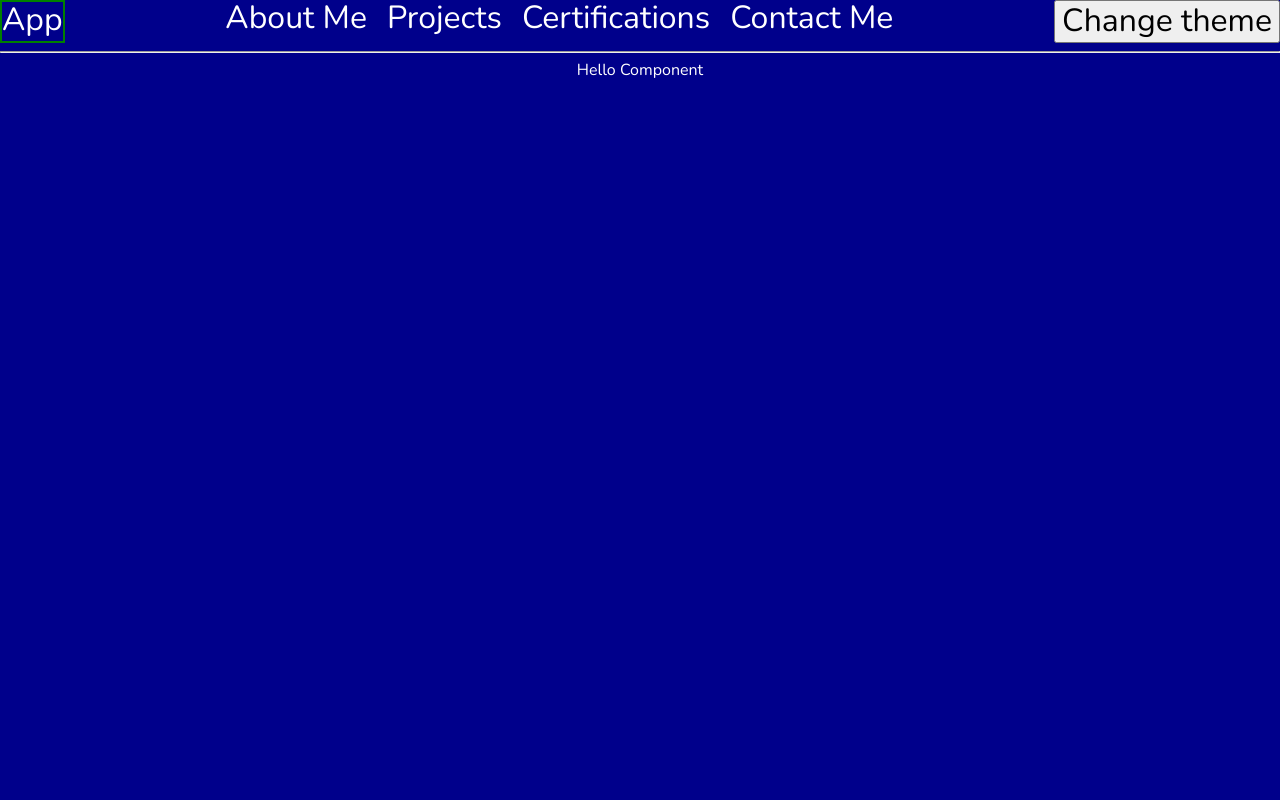
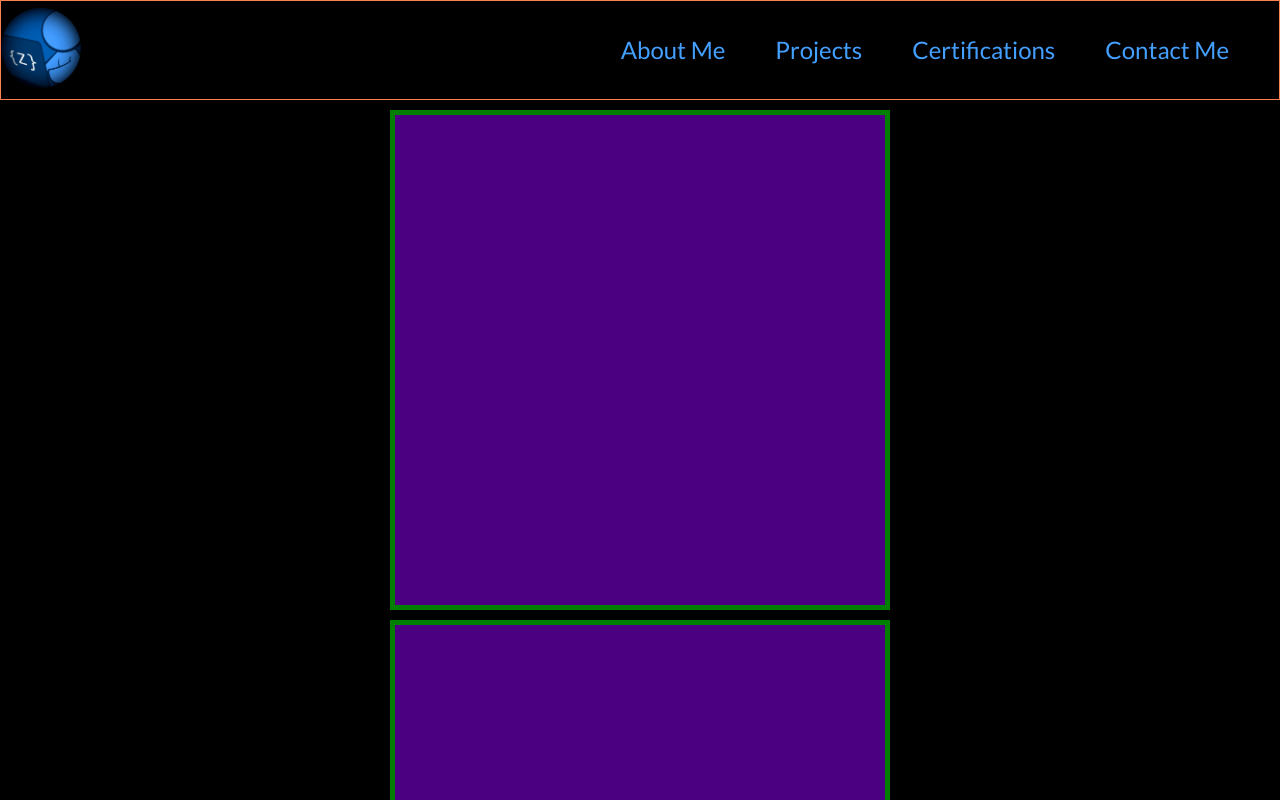
Before and after one commit to Shizuri/React-portfolio, a React (Create React App) app: page / in a window 1280 px wide. Shown: the top 800 px of the page. Built offline with nearby package versions, Linux system fonts and the light colour scheme.

Commit message:
Working on navbar

```diff
--- a/public/index.html
+++ b/public/index.html
@@ -23,7 +23,7 @@
       Learn how to configure a non-root public URL by running `npm run build`.
     -->
   <link
-    href="https://fonts.googleapis.com/css2?family=Nunito:ital,wght@0,200;0,300;0,400;0,600;0,700;0,800;0,900;1,200;1,300;1,400;1,600;1,700;1,800;1,900&display=swap"
+    href="https://fonts.googleapis.com/css2?family=Lato:ital,wght@0,100;0,300;0,400;0,700;0,900;1,100;1,300;1,400;1,700;1,900&display=swap"
     rel="stylesheet">
   <title>Zdravko Mavkov</title>
 </head>
--- a/src/App.css
+++ b/src/App.css
@@ -1,27 +1,47 @@
 .App {
-  text-align: center;
-  height: 100vh;
-  background-color: var(--color-dark);
-  color: var(--color-light);
+  display: flex;
+  flex-direction: column;
+  /* height: 100vh; */
+  /* background-color: var(--color-dark);
+  color: var(--color-light); */
 }
 
 .App-header {
   display: flex;
   flex-direction: row;
   justify-content: space-between;
-  font-size: 2rem;
+  align-items: center;
+  font-size: 1.5rem;
+  border: 1px solid coral;
+  position: sticky;
+  top: 0; /* Required for the stickiness */
+  height: 100px;
+
+}
+
+.App-logo-link {
+
+}
+
+.App-logo {
+  width: 80px;
+}
+
+.App-nav {
+  margin-right: 50px;
 }
 
 .App-nav-link {
-  color: var(--color-light);
+  /* color: var(--color-light); */
   text-decoration: none;
+  /* color: #005EB6; */
+  color: #44A0FF;
 }
 
-.App-nav-active{
-  border: 2px solid green;
+.App-nav-link:not(:last-child) {
+  margin-right: 50px;
 }
 
-/* might not need this */
-/* .dark{
-  background-color: burlywood;
-} */
+.App-nav-active {
+  background-color: purple;
+}
--- a/src/App.js
+++ b/src/App.js
@@ -1,8 +1,8 @@
-import React, { useContext } from 'react'
+import React from 'react'
+// import { useContext } from 'react'
 import './App.css'
-import './base.css'
-import { Context } from './context'
-import { NavLink, Route, Switch } from 'react-router-dom'
+// import { Context } from './context'
+import { Link, NavLink, Route, Switch } from 'react-router-dom'
 
 import AboutMe from './AboutMe'
 import Projects from './Projects'
@@ -10,33 +10,33 @@ import Hello from './Hello'
 import Certifications from './Certifications'
 import ContactMe from './ContactMe'
 
-import useClassNameCreator from './hooks/useClassNameCreator'
+import logo from './images/Logo-round2.png'
+// import useClassNameCreator from './hooks/useClassNameCreator'
 
 const App = props => {
-	const { setTheme } = useContext(Context)
+	// const { setTheme } = useContext(Context)
 
 	// Change the value of the theme in the Context
-	const changeTheme = () => {
-		setTheme(prevTheme => prevTheme === 'lite' ? 'dark' : 'lite')
-	}
+	// const changeTheme = () => {
+	// 	setTheme(prevTheme => prevTheme === 'light' ? 'dark' : 'light')
+	// }
 
-	// Return the class name with our without 'lite' attached to the class
-	const classNameCreator = useClassNameCreator
+	// Return the class name with our without 'light' attached to the class
+	// const classNameCreator = useClassNameCreator
 
 	return (
-		<div className={classNameCreator('App')}>
-			<header className={classNameCreator('App-header')}>
-				<NavLink exact to='/' activeClassName={classNameCreator('App-nav-active')} className={classNameCreator('App-nav-link')}>App</NavLink>
+		<div className='App'>
+			<header className='App-header'>
+				<Link to='/' className='App-logo-link'><img className='App-logo' src={logo} alt='logo'/></Link>
 				{/* <p>Theme: {theme}</p> */}
-				<nav className={classNameCreator('App-nav')}>
-					<NavLink exact to='/about-me' activeClassName={classNameCreator('App-nav-active')} className={classNameCreator('App-nav-link')} style={{padding: '10px'}}>About Me</NavLink>
-					<NavLink exact to='/projects' activeClassName={classNameCreator('App-nav-active')} className={classNameCreator('App-nav-link')} style={{padding: '10px'}}>Projects</NavLink>
-					<NavLink exact to='/certifications' activeClassName={classNameCreator('App-nav-active')} className={classNameCreator('App-nav-link')} style={{padding: '10px'}}>Certifications</NavLink>
-					<NavLink exact to='/contact-me' activeClassName={classNameCreator('App-nav-active')} className={classNameCreator('App-nav-link')} style={{padding: '10px'}}>Contact Me</NavLink>
+				<nav className='App-nav'>
+					<NavLink exact to='/about-me' activeClassName='App-nav-active' className='App-nav-link'>About Me</NavLink>
+					<NavLink exact to='/projects' activeClassName='App-nav-active' className='App-nav-link'>Projects</NavLink>
+					<NavLink exact to='/certifications' activeClassName='App-nav-active' className='App-nav-link'>Certifications</NavLink>
+					<NavLink exact to='/contact-me' activeClassName='App-nav-active' className='App-nav-link'>Contact Me</NavLink>
 				</nav>
-				<button onClick={changeTheme}>Change theme</button>
+				{/* <button onClick={changeTheme}>Change theme</button> */}
 			</header>
-			<hr/>
 
 			<Switch>
 				<Route exact path='/'>
--- /dev/null
+++ b/src/Hello.css
@@ -0,0 +1,15 @@
+.Hello {
+    margin: 0 auto;
+}
+
+.Hello-image {
+    width: 400px;
+}
+
+.filler {
+    width: 500px;
+    height: 500px;
+    background: indigo;
+    border: 5px solid green;
+    margin: 10px;
+}
--- a/src/Hello.js
+++ b/src/Hello.js
@@ -1,5 +1,6 @@
 import React, { useEffect } from 'react'
-// import './Hello.css'
+import zmImage from './images/ZM-Portfolio.jpg'
+import './Hello.css'
 
 function Hello() {
     useEffect(() => {
@@ -9,7 +10,19 @@ function Hello() {
 
     return (
         <div className='Hello'>
-            Hello Component
+            <div className='Hello-container'>
+                <div className='filler'></div>
+                <div className='filler'></div>
+                <div className='filler'></div>
+                <div className='filler'></div>
+                <div className='filler'></div>
+                <img className='Hello-image' src={zmImage} alt='tew'/>
+                <div className='Hello-words'>
+                    <div>Hi, I am</div>
+                    <div>Zdravko Mavkov</div>
+                    <div>FRONT-END DEV</div>
+                </div>
+            </div>
         </div>
     )
 }
--- a/src/aboutMe.js
+++ b/src/aboutMe.js
@@ -1,4 +1,5 @@
 import React, { useEffect } from 'react'
+import { Link } from 'react-router-dom'
 // import './aboutMe.css'
 
 function AboutMe() {
@@ -8,8 +9,24 @@ function AboutMe() {
 	}, [])
 
 	return (
-		<div className='aboutMe'>
-			About Me Component
+		<div className='about-me'>
+			<div className='about-me-container'>
+				<h2>About Me</h2>
+				<p>I am a very open, communicative and friendly person and I enjoy just such work
+				environments. I love working as part of a team and I value hard work and honesty. My
+				greatest asset is that I enjoy learning new things and do so whenever I can. Because of
+				my propensity towards attention to detail I have chosen to focus on the front end
+				development and design aspect of the web developer profession.</p>
+				<h2>Education & Experience</h2>
+				<p>I have graduated from the Faculty of Informatics at the European University in Skopje
+				as a Software Engineer with a 9.0 GPA. Initially I worked as a hardware specialist at Pc
+				Discount - Skopje. Once I decided to transition to software development I started to
+				intensely work on my craft and applying for internship positions. As an intern in the
+				company Sourcico I gained knowledge and experience in the JavaEE world. Later I
+				received training as a full stack developer in the company Sorsix. Now my goal is solely
+				on finding a job as a front end developer with a focus on the React JavaScript library.</p>
+				<Link to='/projects'>The best way to find out what I do is by checking out my projects.</Link>
+			</div>
 		</div>
 	)
 }
--- a/src/base.css
+++ /dev/null
@@ -1,10 +0,0 @@
-:root {
-    --color-dark: darkblue;
-    --color-light: white;
-    --color-primary: rebeccapurple;
-}
-
-.lite {
-    background-color: var(--color-light);
-    color: var(--color-dark);
-}
--- a/src/hooks/useClassNameCreator.js
+++ b/src/hooks/useClassNameCreator.js
@@ -4,7 +4,7 @@ import { Context } from '../context'
 // Return the class name with our without 'lite' attached to the class
 const ClassNameCreator = name => {
     const { theme } = useContext(Context)
-    return theme === 'lite' ? name += ' lite' : name
+    return theme === 'light' ? name += ' light' : name
 }
 
 export default ClassNameCreator
--- a/src/index.css
+++ b/src/index.css
@@ -1,12 +1,35 @@
+:root {
+  --color-dark: darkblue;
+  --color-light: aliceblue;
+  --color-accent: rebeccapurple;
+}
+
 body {
   margin: 0;
-  font-family: 'Nunito', sans-serif;
+  font-family: 'Lato', sans-serif;
   font-size: 1rem;
   -webkit-font-smoothing: antialiased;
   -moz-osx-font-smoothing: grayscale;
+  background-color: black;
+  color: white;
+}
+
+a {
+  color: white;
 }
 
 code {
   font-family: source-code-pro, Menlo, Monaco, Consolas, 'Courier New',
     monospace;
 }
+
+*,
+*::before,
+*::after {
+    box-sizing: border-box;
+}
+
+.light {
+  background-color: var(--color-light);
+  color: var(--color-dark);
+}
--- a/src/projects.js
+++ b/src/projects.js
@@ -8,8 +8,35 @@ function Projects() {
 	}, [])
 
 	return (
-		<div className='aboutMe'>
-			Projects Component
+		<div className='projects'>
+			<div className='projects-container'>
+				<h2>React projects</h2>
+				<div className='projects-project-box'>
+					<div className='projects-project-name'>Book Journal</div>
+					<div className='projects-project-site'>
+						<img alt='Book Journal site'/>
+						<div>Web site</div>
+					</div>
+					<div className='projects-project-code'>
+						<img alt='Book Journal code repository'/>
+						<div>Code repository</div>
+					</div>
+					<p className='projects-project-description'>Description</p>
+				</div>
+
+				<div className='projects-project-box'>
+					<div className='projects-project-name'>Book Journal</div>
+					<div className='projects-project-site'>
+						<img alt='Book Journal site'/>
+						<div>Web site</div>
+					</div>
+					<div className='projects-project-code'>
+						<img alt='Book Journal code repository'/>
+						<div>Code repository</div>
+					</div>
+					<p className='projects-project-description'>Description</p>
+				</div>
+			</div>
 		</div>
 	)
 }
```
Also changed, not shown: src/images/Logo-round2.png (added), src/images/ZM-Portfolio.jpg (added).
